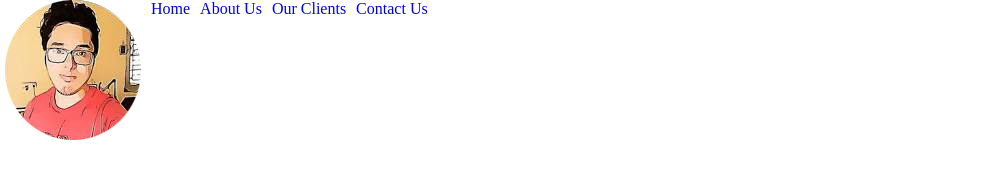
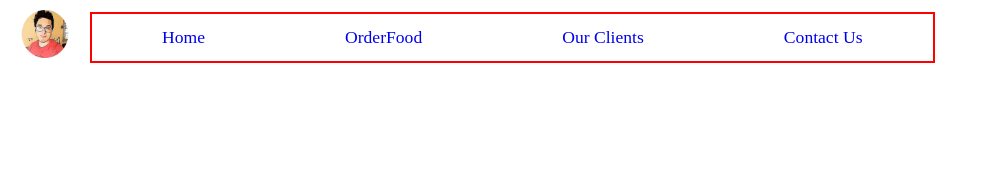
Before and after one commit to Pratik-Shrivastava/Food-Ordering-Website, a plain HTML site: page index.html in a window 1280 px wide. Shown: the whole page, without its empty margins (0-993 px from the left). Drawn offline with Linux system fonts and the light colour scheme.

Commit message:
Added list and navbar styling

```diff
--- a/CSS/styles.css
+++ b/CSS/styles.css
@@ -0,0 +1,44 @@
+* {
+    margin: 0px;
+    padding: 0px;
+}
+
+#navbar {
+    display: flex;
+    align-items: center;
+}
+
+/* Logo and Image styling */
+#logo{
+    margin: 10px 20px;
+
+
+}
+
+#logo img{
+    height: 50px;
+    width: 50px;
+}
+
+/* Navigation bar list styling */
+
+#navbar ul {
+    display: flex;
+    border: 2px solid red;
+}
+
+#navbar ul li {
+    list-style: none;
+    text-decoration: none;
+    margin: 5px 5px;
+    font-size: 1.1rem;
+
+}
+#navbar ul li a{
+    text-decoration: none;
+    display: block;
+    /* We change the display to block as we want to give padding
+    By default it is inline */
+    padding: 8px 65px;
+
+}
--- a/index.html
+++ b/index.html
@@ -1,40 +1,27 @@
 <!DOCTYPE html>
 <html lang="en">
+
 <head>
     <meta charset="UTF-8">
     <meta name="viewport" content="width=device-width, initial-scale=1.0">
     <title>Food ordering website</title>
-    <style>
-        *{
-            margin: 0px;
-            padding: 0px;
-        }
-        #navbar{
-            display: flex;
-        }
-        nav ul{
-            display: flex;
-            list-style: none;
-        }
-        nav ul li a{
-            list-style: none;
-            text-decoration: none;
-            margin: 5px 5px;
-        }
-    </style>
+    <link rel="stylesheet" href="CSS/styles.css">
+
 </head>
+
 <body>
     <nav id="navbar">
-        <div class="logo">
-            <img src="img/logo.png" alt="">
+        <div id="logo">
+            <img src="img/logo.png" alt="OrderFoodOnline">
         </div>
-        <ul>
-            <li><a href="#">Home</a></li>
-            <li><a href="#">About Us</a></li>
-            <li><a href="#">Our Clients</a></li>
-            <li><a href="#">Contact Us</a></li>
-        </ul>
+            <ul>
+                <li class="item-1"><a href="#">Home</a></li>
+                <li class="item-2"><a href="#">OrderFood</a></li>
+                <li class="item-3"><a href="#">Our Clients</a></li>
+                <li class="item-4"><a href="#">Contact Us</a></li>
+            </ul>
     </nav>
 
 </body>
+
 </html>
```
